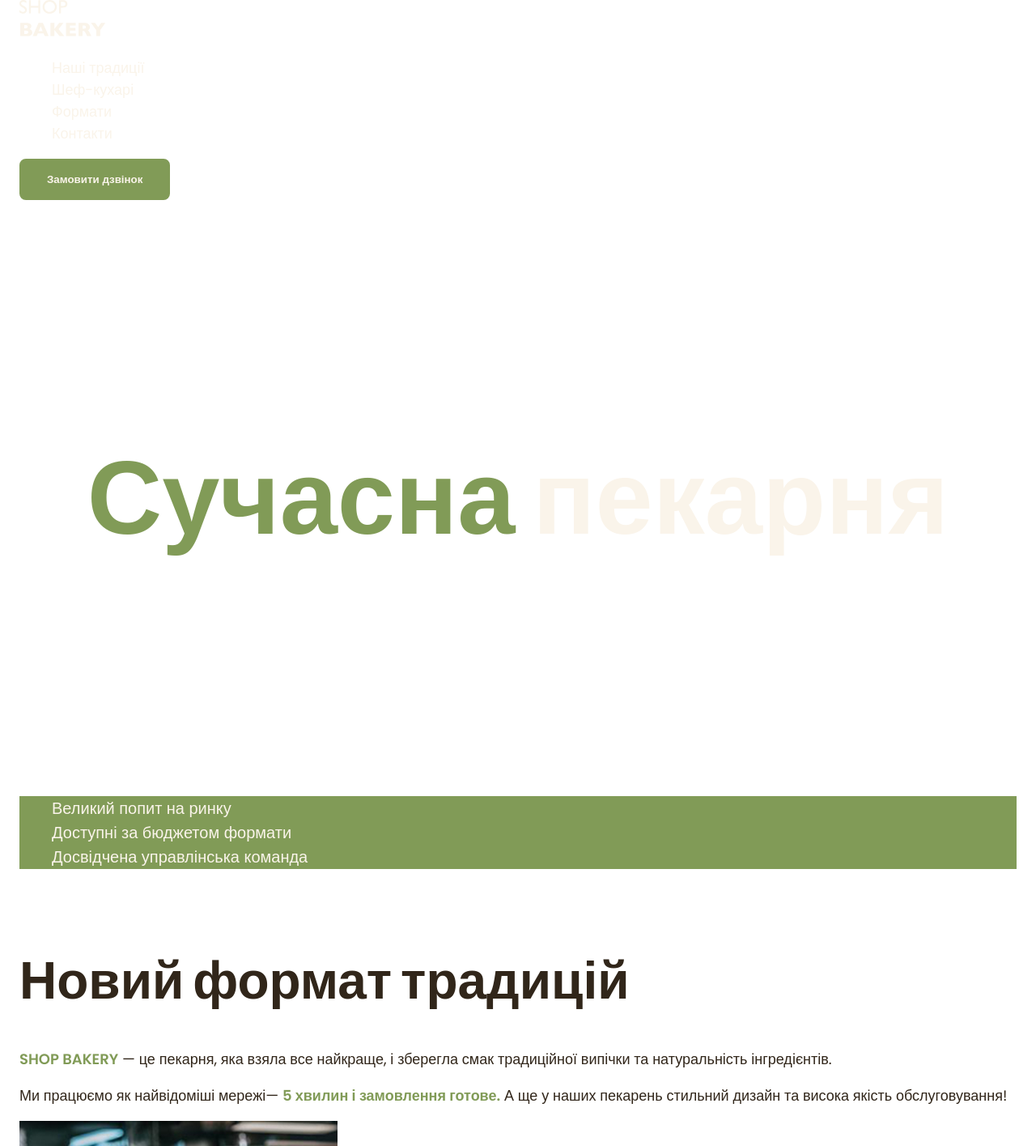
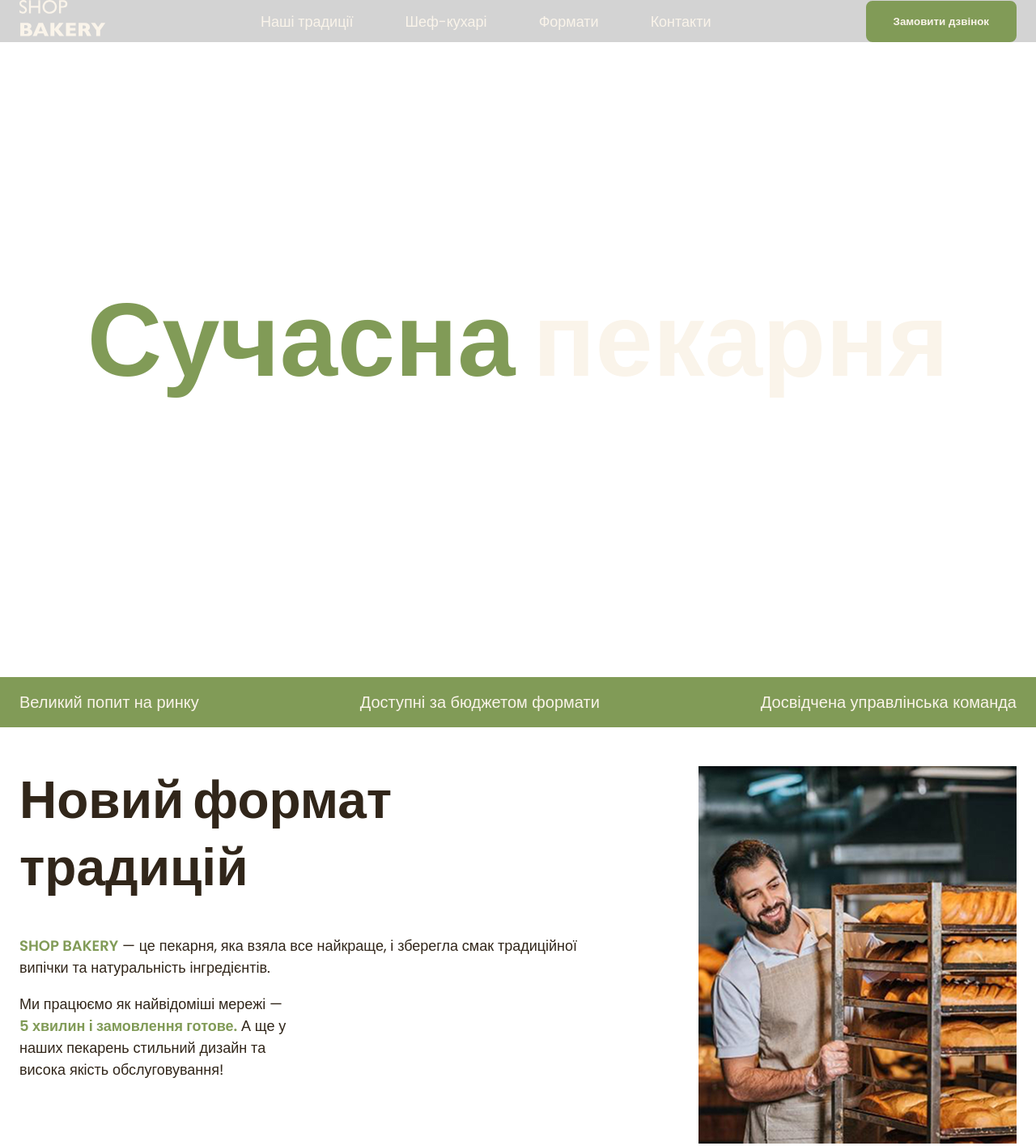
Before and after one commit to AnastasiiaYarmoliuk/bakery, a plain HTML site: page index.html in a window 1280 px wide. Shown: the top 1415 px of the page at 81% size. Drawn offline with Linux system fonts and the light colour scheme.

Commit message:
Add positions of the elements

```diff
--- a/css/style.css
+++ b/css/style.css
@@ -1,34 +1,34 @@
 @font-face {
   font-display: swap;
-  font-family: 'Poppins';
+  font-family: "Poppins";
   font-style: normal;
   font-weight: 300;
-  src: url('../fonts/poppins-v24-latin-300.woff2') format('woff2');
+  src: url("../fonts/poppins-v24-latin-300.woff2") format("woff2");
 }
 @font-face {
   font-display: swap;
-  font-family: 'Poppins';
+  font-family: "Poppins";
   font-style: normal;
   font-weight: 400;
-  src: url('../fonts/poppins-v24-latin-regular.woff2') format('woff2');
+  src: url("../fonts/poppins-v24-latin-regular.woff2") format("woff2");
 }
 @font-face {
   font-display: swap;
-  font-family: 'Poppins';
+  font-family: "Poppins";
   font-style: normal;
   font-weight: 600;
-  src: url('../fonts/poppins-v24-latin-600.woff2') format('woff2');
+  src: url("../fonts/poppins-v24-latin-600.woff2") format("woff2");
 }
 @font-face {
   font-display: swap;
-  font-family: 'Poppins';
+  font-family: "Poppins";
   font-style: normal;
   font-weight: 900;
-  src: url('../fonts/poppins-v24-latin-900.woff2') format('woff2');
+  src: url("../fonts/poppins-v24-latin-900.woff2") format("woff2");
 }
 
 :root {
-    --color-primary-dark: #31261A;
+  --color-primary-dark: #31261a;
   --color-primary-light: #faf4ea;
   --color-brand-light: #819b57;
   --color-brand-dark: #465929;
@@ -48,7 +48,13 @@ body {
   margin: 0;
 }
 
-h1, h2, h3, h4, h5, h6, p {
+h1,
+h2,
+h3,
+h4,
+h5,
+h6,
+p {
   margin-top: 0;
 }
 
@@ -58,6 +64,8 @@ address {
 
 ul {
   list-style-type: none;
+  margin: 0;
+  padding: 0;
 }
 
 .section {
@@ -87,6 +95,31 @@ ul {
   background-color: transparent;
 }
 
+/* Header */
+header {
+  background-color: lightgrey;
+}
+
+.header-container {
+  display: flex;
+  align-items: center;
+  gap: 40px;
+}
+
+.header-nav {
+  display: flex;
+  align-items: center;
+  flex-grow: 1;
+  gap: 40px;
+}
+
+.header-menu {
+  display: flex;
+  gap: 64px;
+  flex-grow: 1;
+  justify-content: center;
+}
+
 /* Hero section */
 .hero-section {
   padding-bottom: 48px;
@@ -113,18 +146,28 @@ ul {
 
 .link:hover {
   color: var(--color-brand-light);
-    font-weight: 600;
 }
 
 /* Advantages section */
+.advantages-section {
+  background-color: var(--color-brand-light);
+  padding: 16px 0;
+}
+
+.visually-hidden {
+  display: none;
+}
+
 .advantages-list {
-    color: var(--color-primary-light);
   font-size: 20px;
-    background-color: var(--color-brand-light);
   margin: 0;
+  display: flex;
+  justify-content: space-between;
+  gap: 40px;
 }
 
 .advantages-item {
+  color: var(--color-primary-light);
   font-size: 20px;
   font-weight: 300;
 }
@@ -140,6 +183,16 @@ ul {
 }
 
 /* Traditions section */
+.traditions-container {
+    display: flex;
+    justify-content: space-between;
+    gap: 40px;
+}
+
+.traditions-content {
+  max-width: 710px;
+}
+
 .traditions-title {
   margin-bottom: 42px;
 }
@@ -151,6 +204,10 @@ ul {
 .traditions-text .uppercase {
   color: var(--color-brand-light);
   text-transform: uppercase;
+}
+
+.traditions-text.limited {
+    max-width: 335px;
 }
 
 /* Chef section */
@@ -165,6 +222,22 @@ ul {
 }
 
 /* Formats section */
+.formats-list {
+    display: flex;
+    flex-wrap: wrap;
+    gap: 20px;
+}
+
+.formats-item {
+    flex-basis: calc((100% - 40px) / 3);
+}
+
+.format-card {
+    padding: 24px;
+    border: 1px solid lightgray;  /* remove */
+    border-radius: 16px;
+}
+
 .formats-title {
   margin-bottom: 80px;
 }
--- a/index.html
+++ b/index.html
@@ -9,9 +9,10 @@
   <body>
     <header>
       <div class="container">
-        <nav>
+        <div class="header-container">
+          <nav class="header-nav">
             <a href="./index.html"><img src="./images/logo.svg" alt="" /></a>
-          <ul>
+            <ul class="header-menu">
               <li><a class="link" href="#traditions-section">Наші традиції</a></li>
               <li><a class="link" href="#chefs-section">Шеф-кухарі</a></li>
               <li><a class="link" href="#formats-section">Формати</a></li>
@@ -20,11 +21,17 @@
           </nav>
         <button class="button" type="button">Замовити дзвінок</button>
         </div>
+      </div>
     </header>
     <main>
       <section class="hero-section">
         <div class="container">
           <h1 class="hero-title"><span class="accent">Сучасна</span> пекарня</h1>
+        </div>
+      </section>
+      <section class="advantages-section">
+        <div class="container">
+          <h2 class="visually-hidden">Наші переваги</h2>
             <ul class="advantages-list">
               <li class="advantages-item">Великий попит на ринку</li>
               <li class="advantages-item">Доступні за бюджетом формати</li>
@@ -34,20 +41,24 @@
       </section>
       <section class="section" id="traditions-section">
         <div class="container">
+          <div class="traditions-container">
+            <div class="traditions-content">
               <h2 class="traditions-title section-title">Новий формат традицій</h2>
               <p class="traditions-text">
                 <span class="brand uppercase">shop bakery</span> — це пекарня, яка взяла все найкраще, і
                 зберегла смак традиційної випічки та натуральність інгредієнтів.
               </p>
-          <p class="traditions-text">
-            Ми працюємо як найвідоміші мережі—
+              <p class="traditions-text limited">
+                Ми працюємо як найвідоміші мережі —
                 <span class="brand">5 хвилин і замовлення готове.</span> А ще у наших пекарень
                 стильний дизайн та висока якість обслуговування!
               </p>
+            </div>
             <img
             src="./images/baker-man.jpg"
             alt="Чоловік пекар дивиться на батони із посмішкою"
             />
+          </div>
         </div>
       </section>
       <section class="section" id="chefs-section">
@@ -81,9 +92,9 @@
       <section class="section" id="formats-section">
         <div class="container">
           <h2 class="formats-title section-title">Формати</h2>
-          <ul>
-            <li>
-              <article>
+          <ul class="formats-list">
+            <li class="formats-item">
+              <article class="format-card">
                 <h3 class="format-title" lang="en">Walrus</h3>
                 <div class="format-text">
                   <p>Площа: до 120 м2</p>
@@ -93,8 +104,8 @@
                 </div>
               </article>
             </li>
-            <li>
-              <article>
+            <li class="formats-item">
+              <article class="format-card">
                 <h3 class="format-title" lang="en">Horseshoe</h3>
                 <div class="format-text">
                   <p>Площа: до 25 м2</p>
@@ -103,8 +114,8 @@
                 </div>
               </article>
             </li>
-            <li>
-              <article>
+            <li class="formats-item">
+              <article class="format-card">
                 <h3 class="format-title" lang="en">Handlebar</h3>
                 <div class="format-text">
                   <p>Площа: до 15 м2</p>
```
Lines whose indentation alone changed are shown as unchanged.
